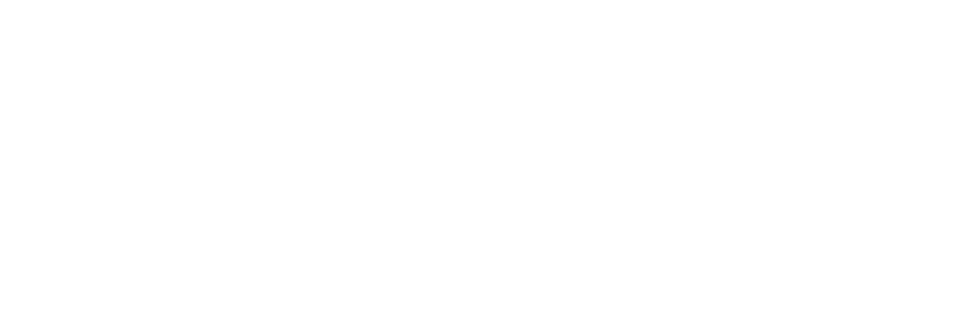
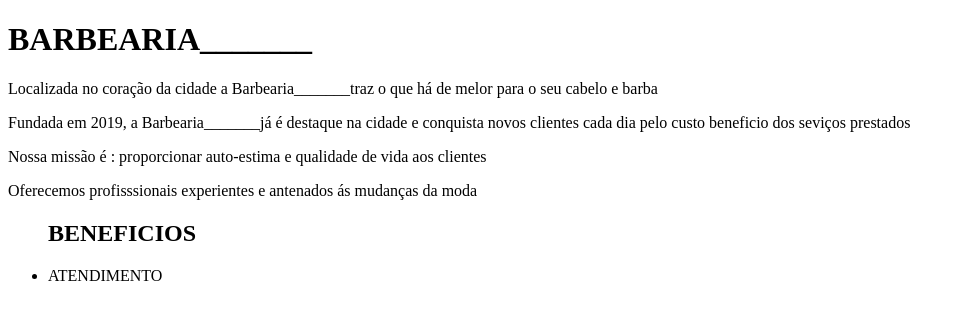
Before and after one commit to mi15092007/BARBEARIA-1A, a plain HTML site: page index.html in a window 1280 px wide. Shown: the whole page, without its empty margins (0-965 px from the left). Drawn offline with Linux system fonts and the light colour scheme.

Commit message:
codigo html 1

```diff
--- a/index.html
+++ b/index.html
@@ -1,10 +1,16 @@
 <!DOCTYPE html>
-<meta charset = "UTF-8">
-<title>BARBEARIA_______</title>
-<head>
-    <meta charset = "UTF-8">
+<html lang =  "UTF -8">
+<head >
+ <meta charset = "UTF-8">
     <title>BARBEARIA_______</title>
 </head>
 <body>
+   <h1>BARBEARIA_______</h1>
+<p>Localizada no coração da cidade a Barbearia_______traz o que há  de melor para o seu cabelo e barba </p>
+ <p>Fundada em 2019, a Barbearia_______já é  destaque na cidade e conquista novos clientes cada dia pelo custo beneficio dos seviços prestados</p>
+<p> Nossa missão é : proporcionar auto-estima  e qualidade de vida aos clientes </p>
+<p>Oferecemos profisssionais experientes e antenados ás mudanças da moda </p>
 
-</body>
+<ul>
+<h2>BENEFICIOS</h2>
+<li >ATENDIMENTO
```
